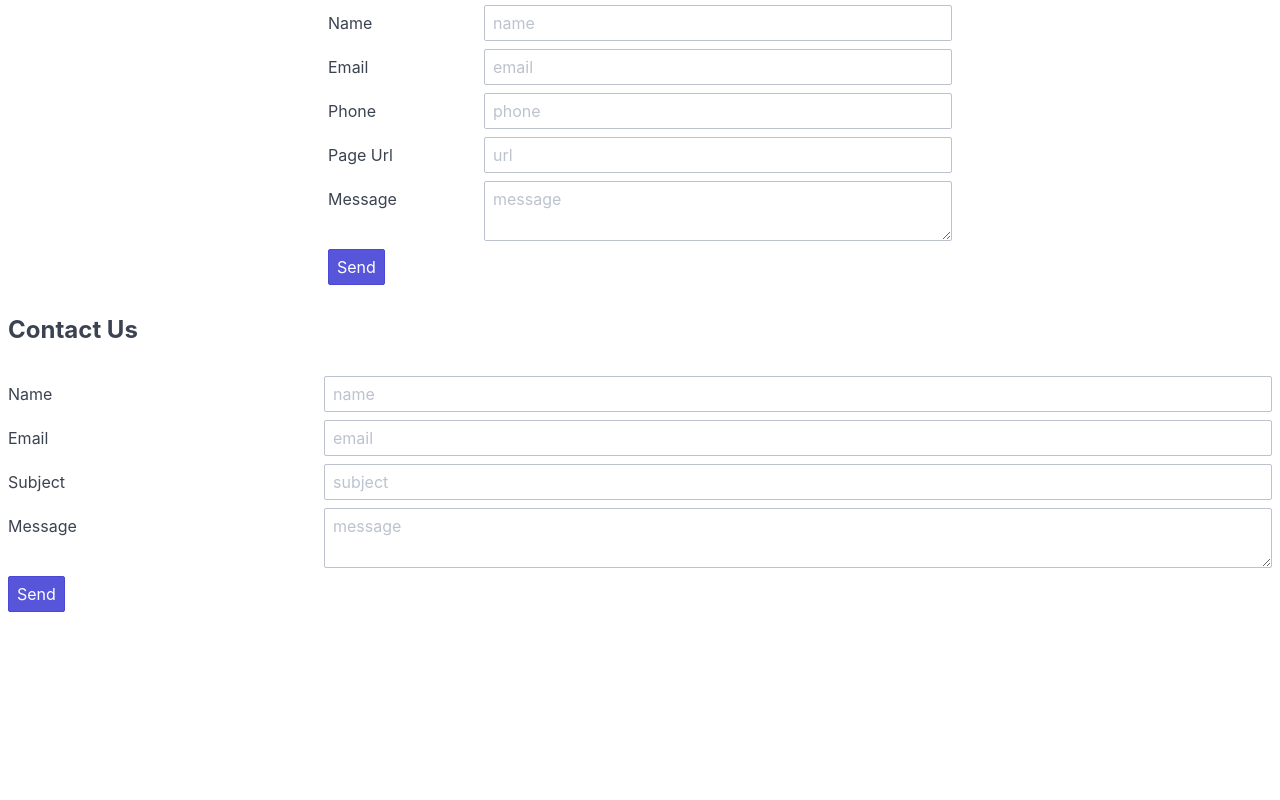
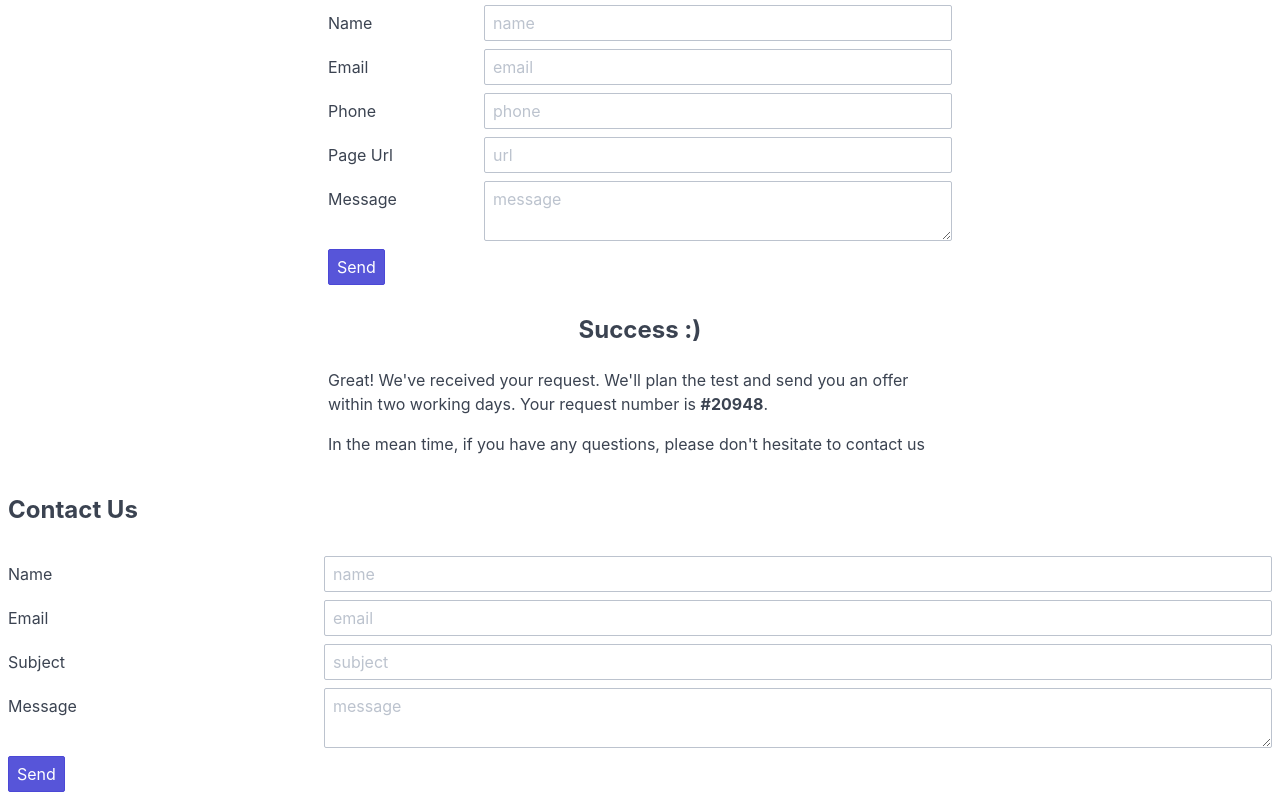
Before and after one commit to judgeyboy/bugsters, a Vue app: page /#/ in a window 1280 px wide. Shown: the part 1688-2488 px from the top of the page. Before the commit the page ends 2308 px from the top, so only its background shows below. Built offline with nearby package versions, Linux system fonts and the light colour scheme.

Commit message:
Adds a basic order success component

```diff
--- /dev/null
+++ b/src/components/OrderSuccess.vue
@@ -0,0 +1,19 @@
+<template>
+  <div class="order-success">
+    <h2 class="text-center">Success :)</h2>
+    <p>
+      Great! We've received your request.
+      We'll plan the test and send you an offer within two working days.
+      Your request number is <strong>#20948</strong>.
+    </p>
+    <p>
+      In the mean time, if you have any questions, please don't hesitate to contact us
+    </p>
+  </div>
+</template>
+
+<script>
+export default {
+  name: 'OrderSuccess'
+}
+</script>
--- a/src/containers/OrderSection.vue
+++ b/src/containers/OrderSection.vue
@@ -11,17 +11,21 @@
 
     <div class="column col-6 col-mx-auto">
       <OrderForm />
+      <OrderSuccess />
     </div>
+
   </div>
 </template>
 
 <script>
 import OrderForm from '@/components/OrderForm'
+import OrderSuccess from '@/components/OrderSuccess'
 
 export default {
   name: 'OrderSection',
   components: {
-    OrderForm
+    OrderForm,
+    OrderSuccess
   }
 }
 </script>
```
Also changed, not shown: 1 other file (tests, documents, lock files or other folders).
